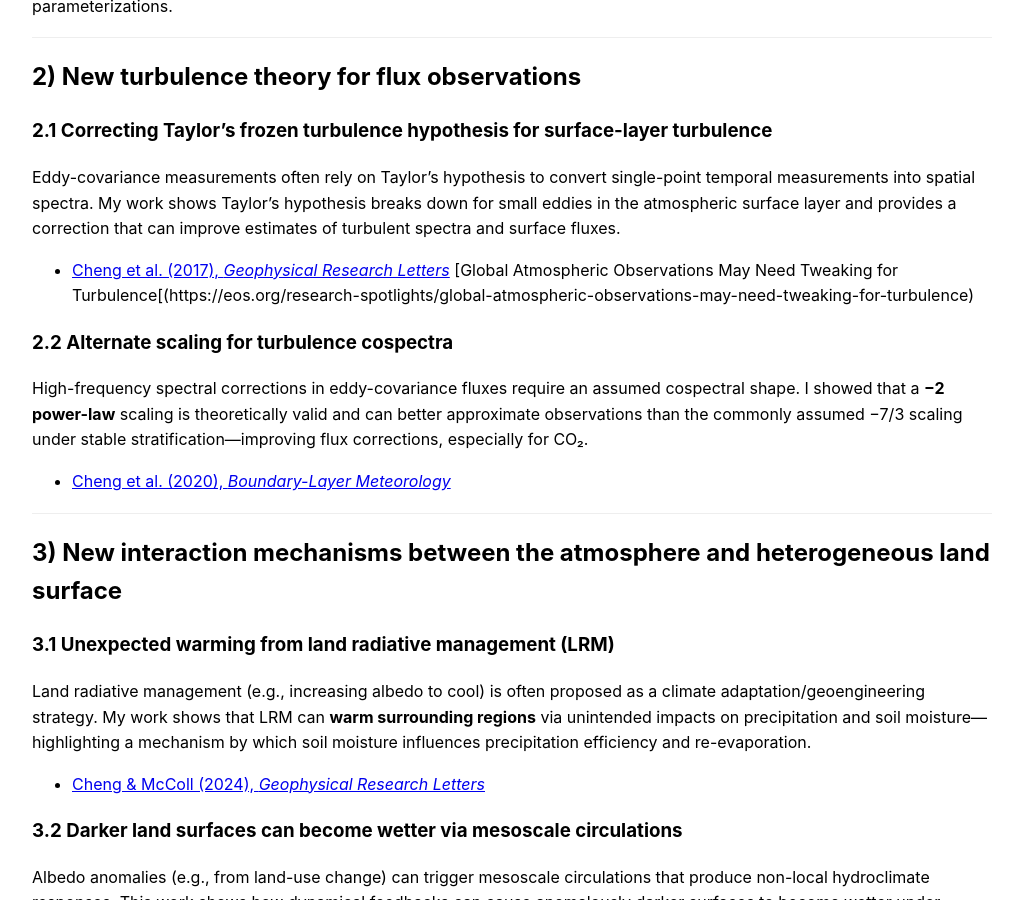
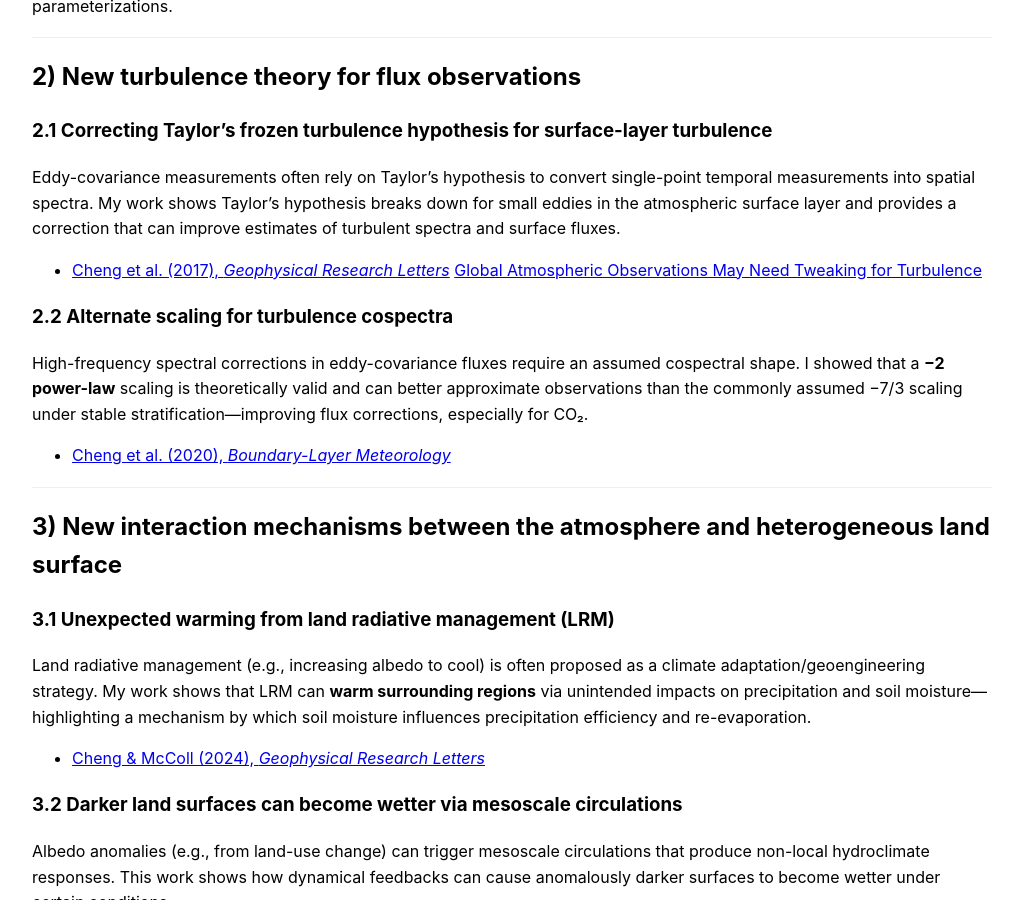
Before and after one commit to yc2965/yc2965.github.io, a Jekyll site: the page built from research.md, in a window 1280 px wide and 900 px high, scrolled down 1188 px. Shown: the whole window, without its empty margins (128-1151 px from the left). Built offline with Jekyll 4.4.1, drawn with Linux system fonts in a browser that asks for light colours; our own code applies the rules of GitHub Pages for plain Markdown files.

Commit message:
Update research.md

```diff
--- a/research.md
+++ b/research.md
@@ -33,7 +33,7 @@ Stably stratified turbulence is difficult to represent in NWP and climate models
 Eddy-covariance measurements often rely on Taylor’s hypothesis to convert single-point temporal measurements into spatial spectra. My work shows Taylor’s hypothesis breaks down for small eddies in the atmospheric surface layer and provides a correction that can improve estimates of turbulent spectra and surface fluxes.
 
 - [Cheng et al. (2017), *Geophysical Research Letters*](https://doi.org/10.1002/2017GL073499)
-[Global Atmospheric Observations May Need Tweaking for Turbulence[(https://eos.org/research-spotlights/global-atmospheric-observations-may-need-tweaking-for-turbulence)
+[Global Atmospheric Observations May Need Tweaking for Turbulence](https://eos.org/research-spotlights/global-atmospheric-observations-may-need-tweaking-for-turbulence)
 
 ### 2.2 Alternate scaling for turbulence cospectra
 High-frequency spectral corrections in eddy-covariance fluxes require an assumed cospectral shape. I showed that a **−2 power-law** scaling is theoretically valid and can better approximate observations than the commonly assumed −7/3 scaling under stable stratification—improving flux corrections, especially for CO₂.
```
